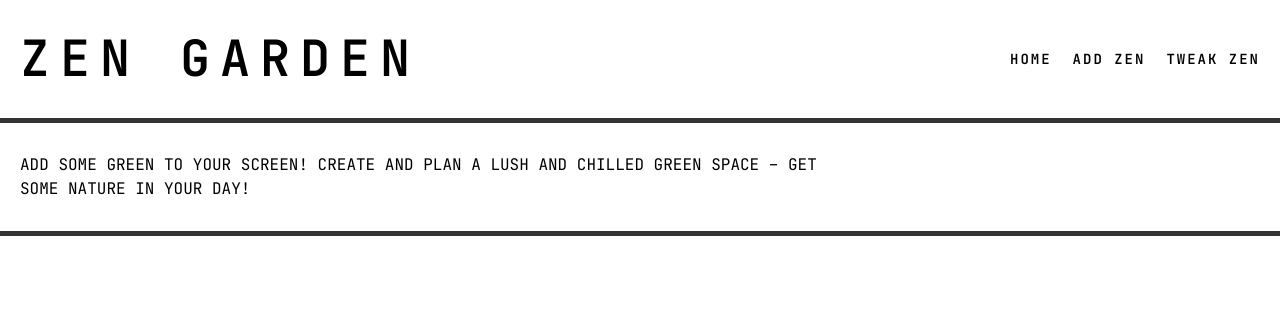
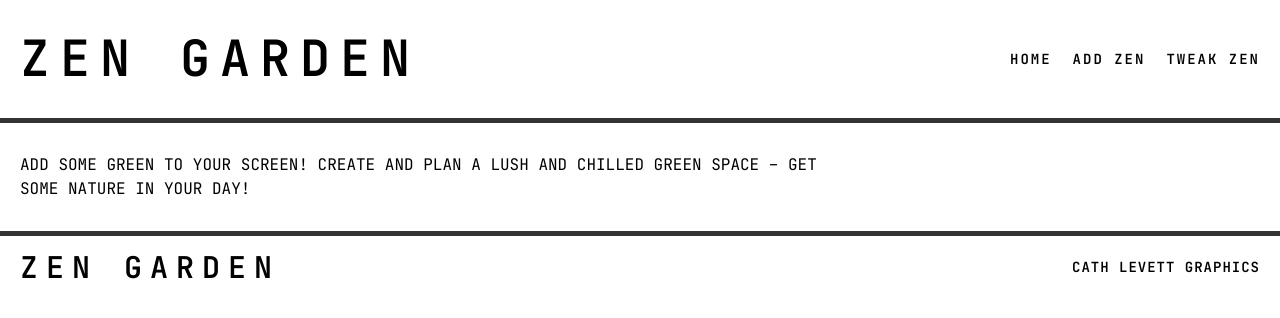
Before and after one commit to cathlevettgraphics/zen-garden, a React (Create React App) app: page /zen/morezen in a window 1280 px wide. Shown: the top 318 px of the page. Built offline with nearby package versions, Linux system fonts and the light colour scheme.

Commit message:
styling fixes + added footer

```diff
--- a/src/components/Footer/Footer.js
+++ b/src/components/Footer/Footer.js
@@ -0,0 +1,19 @@
+import { NavLink } from 'react-router-dom';
+import styles from './Footer.module.css';
+
+function Footer() {
+  return (
+    <footer>
+      <div className={styles.footerContainer}>
+        <span className={styles.mainLogo}>zen garden</span>
+        <nav className={styles.navLinks}>
+          <NavLink to="https://cathlevett-graphics.netlify.app/" className={styles.cathLevettGraphics}>
+            cath levett graphics
+          </NavLink>
+        </nav>
+      </div>
+    </footer>
+  );
+}
+
+export default Footer;
--- a/src/components/Footer/Footer.module.css
+++ b/src/components/Footer/Footer.module.css
@@ -0,0 +1,23 @@
+.footerContainer {
+  display: flex;
+  justify-content: space-between;
+  align-items: center;
+  padding: 0 20px;
+}
+
+.mainLogo {
+  font-size: 3rem;
+  font-weight: 600;
+  letter-spacing: 8px;
+}
+
+.navLinks {
+  font-size: 1.4rem;
+  font-weight: 600;
+  letter-spacing: 2px;
+  padding: 0;
+}
+
+.cathLevettGraphics {
+  letter-spacing: 1px;
+}
--- a/src/components/ZenList/ZenList.module.css
+++ b/src/components/ZenList/ZenList.module.css
@@ -16,6 +16,9 @@
   grid-template-columns: repeat(5, 1fr);
   grid-template-rows: repeat(auto);
   grid-gap: 20px;
+  padding-block-end: 30px;
+  border-block-end: 5px solid #333;
+  margin-block-end: 20px;
 }
 
 .treeName {
--- a/src/pages/AddZen/AddZen.js
+++ b/src/pages/AddZen/AddZen.js
@@ -1,4 +1,5 @@
 import Header from '../../components/Header/Header';
+import Footer from '../../components/Footer/Footer';
 
 function AddZen() {
   return (
@@ -6,6 +7,7 @@ function AddZen() {
       <main>
         <Header />
       </main>
+      <Footer />
     </div>
   );
 }
--- a/src/pages/DeleteZen/DeleteZen.js
+++ b/src/pages/DeleteZen/DeleteZen.js
@@ -1,12 +1,14 @@
 import Header from '../../components/Header/Header';
+import Footer from '../../components/Footer/Footer';
 
 function DeleteZen() {
   return (
     <div className="page">
+      <Header />
       <main>
         <h1>Delete zen</h1>
-        <Header />
       </main>
+      <Footer />
     </div>
   );
 }
--- a/src/pages/Home/Home.js
+++ b/src/pages/Home/Home.js
@@ -1,13 +1,16 @@
+import Footer from '../../components/Footer/Footer';
 import Header from './../../components/Header/Header';
 import ZenList from './../../components/ZenList/ZenList';
+import moduleName from './../../components/Footer/Footer';
 
 function Home() {
   return (
     <div className="page">
+      <Header />
       <main>
-        <Header />
         <ZenList />
       </main>
+      <Footer />
     </div>
   );
 }
--- a/src/pages/NotFound/NotFound.js
+++ b/src/pages/NotFound/NotFound.js
@@ -1,12 +1,12 @@
 import Header from './../../components/Header/Header';
+import Footer from './../../components/Footer/Footer';
 
 function NotFound() {
   return (
     <div className="page">
-      <main>
-        <Header />
-        <h1>404</h1>
-      </main>
+      <Header />
+      <main></main>
+      <Footer />
     </div>
   );
 }
--- a/src/pages/UpdateZen/UpdateZen.js
+++ b/src/pages/UpdateZen/UpdateZen.js
@@ -1,11 +1,12 @@
 import Header from '../../components/Header/Header';
+import Footer from '../../components/Footer/Footer';
 
 function UpdateZen() {
   return (
     <div className="page">
-      <main>
-        <Header />
-      </main>
+      <Header />
+      <main></main>
+      <Footer />
     </div>
   );
 }
```
